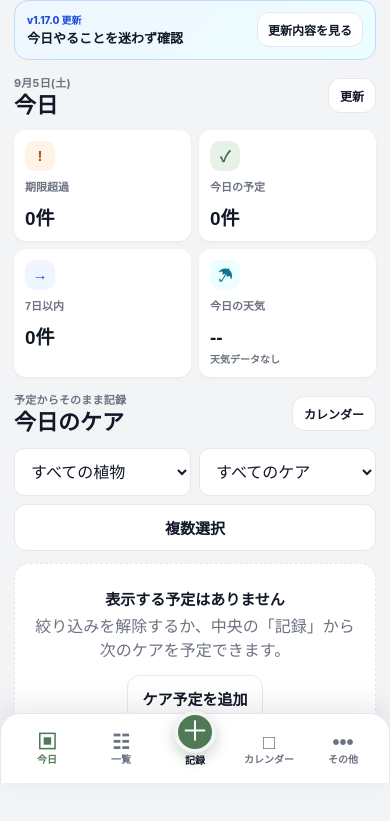
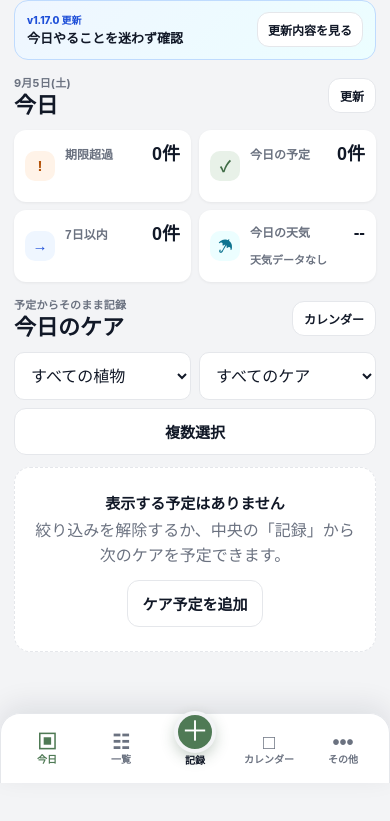
Before and after one commit to hibikorekaikon/plant-care-log, a website: page index.html in a window 390 px wide. Shown: the part 61-882 px from the top of the page. After the commit the page ends 844 px from the top, so only its background shows below. Drawn offline with Linux system fonts and the light colour scheme.

Commit message:
v1.17.0: 今日の状況カードをコンパクト化
* fix: compact the v1.17 today summary

* fix: keep summary cards compact at all widths

```diff
--- a/css/styles.css
+++ b/css/styles.css
@@ -543,18 +543,19 @@ body{padding-bottom:calc(104px + env(safe-area-inset-bottom))}
 .screen-eyebrow{display:block;color:var(--muted);font-size:11px;font-weight:750;letter-spacing:.02em}
 .compact-action{width:auto;padding:8px 11px;font-size:12px;white-space:nowrap}
 
-.today-summary{display:grid;grid-template-columns:repeat(4,minmax(0,1fr));gap:8px;margin-bottom:14px}
+.today-summary{display:grid;grid-template-columns:repeat(2,minmax(0,1fr));gap:8px;margin-bottom:14px}
 .today-stat{
-  display:flex;flex-direction:column;align-items:flex-start;min-width:0;min-height:112px;padding:12px;
+  display:grid;grid-template-columns:30px minmax(0,1fr) auto;grid-template-areas:"icon label value" "icon meta meta";align-items:center;column-gap:10px;row-gap:2px;min-width:0;min-height:76px;padding:10px 12px;
   color:var(--text);background:var(--surface);border:1px solid var(--card-border);box-shadow:var(--card-shadow);text-align:left
 }
-.today-stat-icon{display:grid;place-items:center;width:30px;height:30px;margin-bottom:10px;border-radius:10px;background:#e8f1e8;color:#3f6b45;font-size:15px;font-weight:900}
+.today-stat-icon{grid-area:icon;display:grid;place-items:center;width:30px;height:30px;border-radius:10px;background:#e8f1e8;color:#3f6b45;font-size:15px;font-weight:900}
 .today-stat.overdue .today-stat-icon{background:#fff3e8;color:#b45309}
 .today-stat.upcoming .today-stat-icon{background:var(--blue-bg);color:var(--blue-text)}
 .today-stat.weather .today-stat-icon{background:var(--cyan-bg);color:#0e7490}
-.today-stat-label{min-height:28px;color:var(--muted);font-size:11px;line-height:1.25}
-.today-stat strong{font-size:22px;line-height:1.1;overflow-wrap:anywhere}
-.today-stat small{display:block;margin-top:5px;color:var(--muted);font-size:10px;line-height:1.25}
+.today-stat-label{grid-area:label;min-width:0;color:var(--muted);font-size:12px;line-height:1.25}
+.today-stat strong{grid-area:value;justify-self:end;font-size:20px;line-height:1.1;white-space:nowrap}
+.today-stat.weather strong{font-size:18px}
+.today-stat small{grid-area:meta;display:block;min-width:0;color:var(--muted);font-size:11px;line-height:1.25;overflow-wrap:anywhere}
 .today-section{margin-top:4px}
 .today-filter-bar{display:grid;grid-template-columns:minmax(0,1fr) minmax(0,1fr) auto;gap:8px;margin:10px 0 12px}
 .today-filter-bar select,.today-filter-bar button{min-width:0;margin:0}
@@ -738,9 +739,9 @@ dialog.action-sheet-dialog{width:min(100%,680px);margin:auto auto 0;border-radiu
   h1{font-size:20px}
   .screen-heading{margin-top:14px}
   .screen-heading h2,.section-heading-row h2{font-size:22px}
-  .today-stat{min-height:104px;padding:10px}
-  .today-stat strong{font-size:19px}
-  .today-summary{grid-template-columns:repeat(2,minmax(0,1fr))}
+  .today-stat{min-height:72px;padding:9px 10px}
+  .today-stat strong{font-size:18px}
+  .today-stat.weather strong{font-size:17px}
   .today-filter-bar{grid-template-columns:1fr 1fr}
   .today-filter-bar button{grid-column:1/-1}
   .today-undo-notice,.today-batch-actions{align-items:stretch;flex-direction:column}
--- a/index.html
+++ b/index.html
@@ -39,7 +39,7 @@
 <link rel="icon" type="image/png" href="./apple-touch-icon.png">
 <title>塊根植物記録</title>
 <script src="./js/analytics.js?v=1.17.0"></script>
-<link rel="stylesheet" href="./css/styles.css?v=1.17.0">
+<link rel="stylesheet" href="./css/styles.css?v=1.17.0-ui2">
 </head>
 <body>
 <div class="wrap">
```
Also changed, not shown: tests/app.spec.js (+8 -0 lines), CHANGELOG.md.
